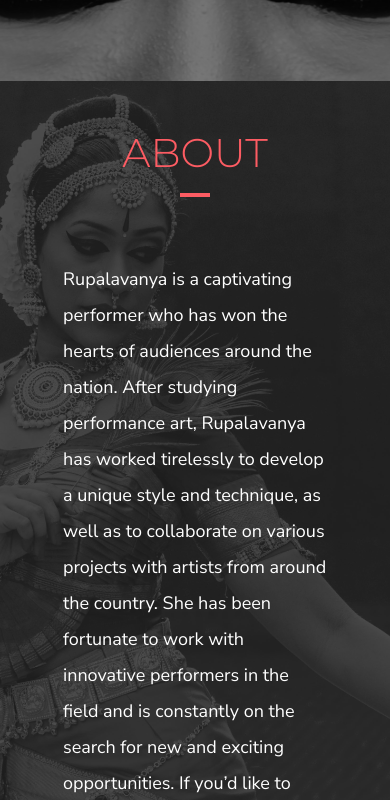
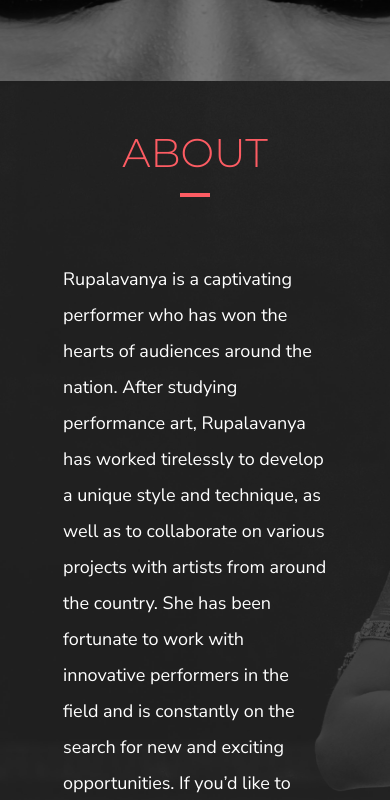
Before and after one commit to harishv7/rupa-lavanya, a website: page index.html in a window 390 px wide. Shown: the part 763-1563 px from the top of the page. Drawn offline with nearby package versions, Linux system fonts and the light colour scheme; some packages are replaced by stand-ins of ours; a script that the page names is missing.

Commit message:
Modifying parallax to be for larger devices only

```diff
--- a/assets/css/style.sass
+++ b/assets/css/style.sass
@@ -334,10 +334,13 @@ nav
 		-webkit-filter: grayscale(0%);
 
 .parallax
-	background-attachment: fixed;
-	background-position: center;
-	background-repeat: no-repeat;
-	background-size: cover;
+	@media (min-width: 768px)
+		background-attachment: fixed;
+		background-position: center;
+		background-repeat: no-repeat;
+		background-size: cover;
+	@media (max-width: 767px)
+		background-size: cover;
 
 .fab
 	color: white;
```
Also changed, not shown: assets/css/minified/style.css, assets/css/style.css.
